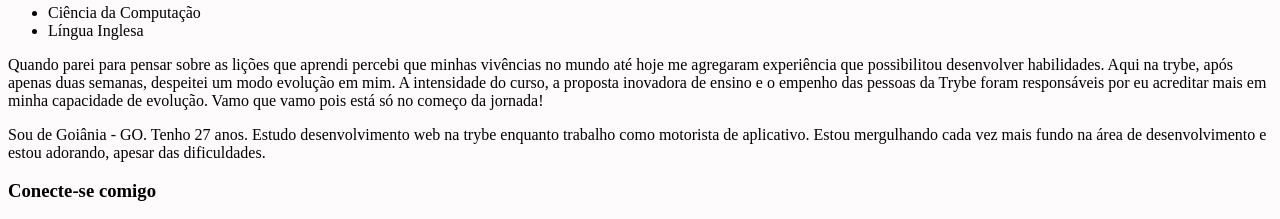
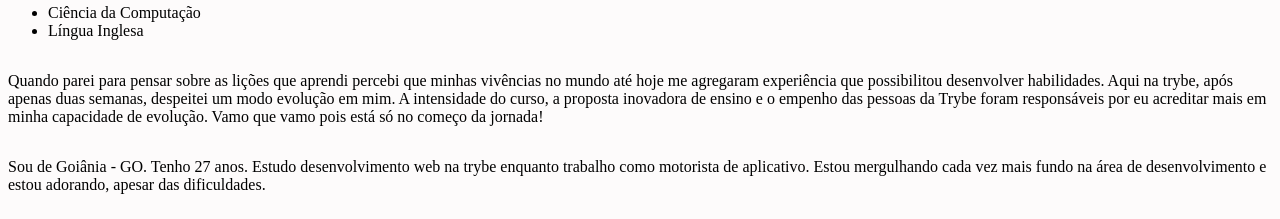
Before and after one commit to vinicius-virgilli/Projeto-Lessons_learned, a website: page index.html in a window 1280 px wide. Shown: the part 1310-1529 px from the top of the page. Drawn offline with Linux system fonts and the light colour scheme.

Commit message:
buscando requisito 15

```diff
--- a/style.css
+++ b/style.css
@@ -8,3 +8,7 @@ body {
     position: fixed;
 
 }
+
+article, aside {
+    display: inline-block;
+}
```
